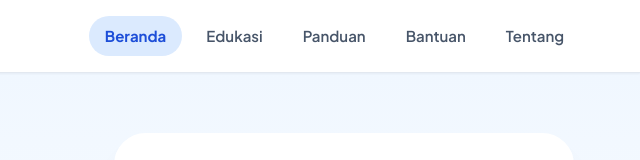
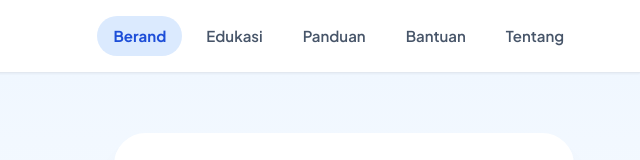
Before and after one commit to vravien/UTS-PEMWEB-RUANG-AMAN, a plain HTML site: page index.html in a window 1280 px wide. Shown: the top 160 px of the page, 640-1280 px from the left. Drawn offline with Linux system fonts and the light colour scheme.

Commit message:
Update index.html

```diff
--- a/index.html
+++ b/index.html
@@ -37,7 +37,7 @@
 
       <!-- Menu Navigasi Desktop & Mobile -->
       <nav class="nav-menu" id="navMenu">
-        <a href="index.html" class="nav-link active">Beranda</a>
+        <a href="index.html" class="nav-link active">Berand</a>
         <a href="edukasi.html" class="nav-link">Edukasi</a>
         <a href="panduan.html" class="nav-link">Panduan</a>
         <a href="bantuan.html" class="nav-link">Bantuan</a>
```
